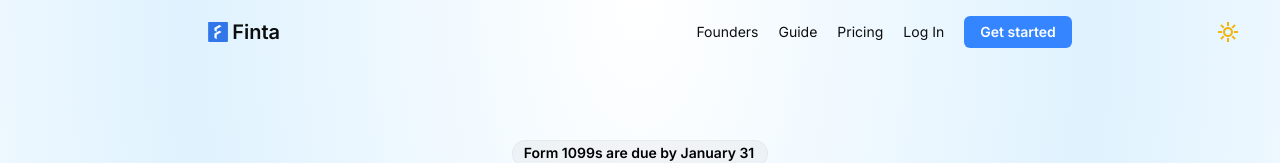
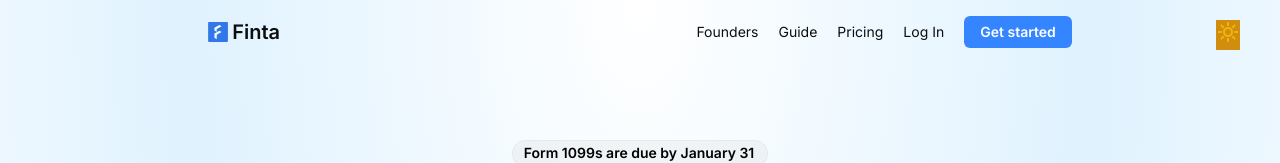
Before and after one commit to Evolver-3/newfintaupload, a React (Vite) app: page / in a window 1280 px wide. Shown: the top 163 px of the page. Built offline with nearby package versions, Linux system fonts and the light colour scheme; some icons are missing.

Commit message:
added a screen on swapping modes

```diff
--- a/src/finta/Darkmode/DarkBtn.jsx
+++ b/src/finta/Darkmode/DarkBtn.jsx
@@ -1,23 +1,58 @@
-import { useState,useEffect } from "react"
+import { useState,useEffect,useRef } from "react"
 import {motion} from 'motion/react'
 
 const DarkBtn = () => {
-  const [dark,setDark]=useState(
-    localStorage.getItem("theme")==="dark"
+
+  const [dark,setDark]=useState(()=>
+   localStorage.getItem("theme")==="dark"
   )
 
+  const [height,setHeight]=useState(0)
+  const ref=useRef(null)
+
+    useEffect(()=>{
+     if(ref.current){
+      setHeight(ref.current.offsetHeight)
+    }
+  },[])
+
+  const sideBarVarients={
+    open:(h)=>({
+      clipPath:`circle(${h*2+10000}px at 10px 10px)`,
+      transition:{type:"spring",stiffness:30}
+    }),
+    closed:{
+      clipPath:"circle(30px at 10px 10px)",
+      transition:{type:"spring",stiffness:400,damping:20}
+    }
+  }
+
   useEffect(()=>{
+    const root=document.documentElement
+
     if(dark){
-      document.documentElement.classList.add("dark")
+      root.classList.add("dark")
       localStorage.setItem("theme","dark")
     }else{
-      document.documentElement.classList.remove("dark")
+      root.classList.remove("dark")
       localStorage.setItem("theme","light")
     }
   },[dark])
+
+
   return (
-    <div className="absolute right-10 top-5">
-      <button onClick={()=>setDark(!dark)} className="text-sm dark:text-white text-yellow-500 ">
+    <div
+    ref={ref}
+    className=" absolute right-10 top-5">
+
+      <motion.div
+      variants={sideBarVarients}
+      animate={dark?'open':'closed'}
+      custom={height}
+      className="absolute inset-0 bg-yellow-600 dark:bg-neutral-black"
+      />
+
+      <button onClick={()=>setDark(prev=>!prev)} className="relative z-10 text-sm dark:text-white text-yellow-500 ">
         {dark?
         (
         <motion.svg  xmlns="http://www.w3.org/2000/svg" width="24" height="24" fill="currentColor" viewBox="0 0 24 24" >
```
